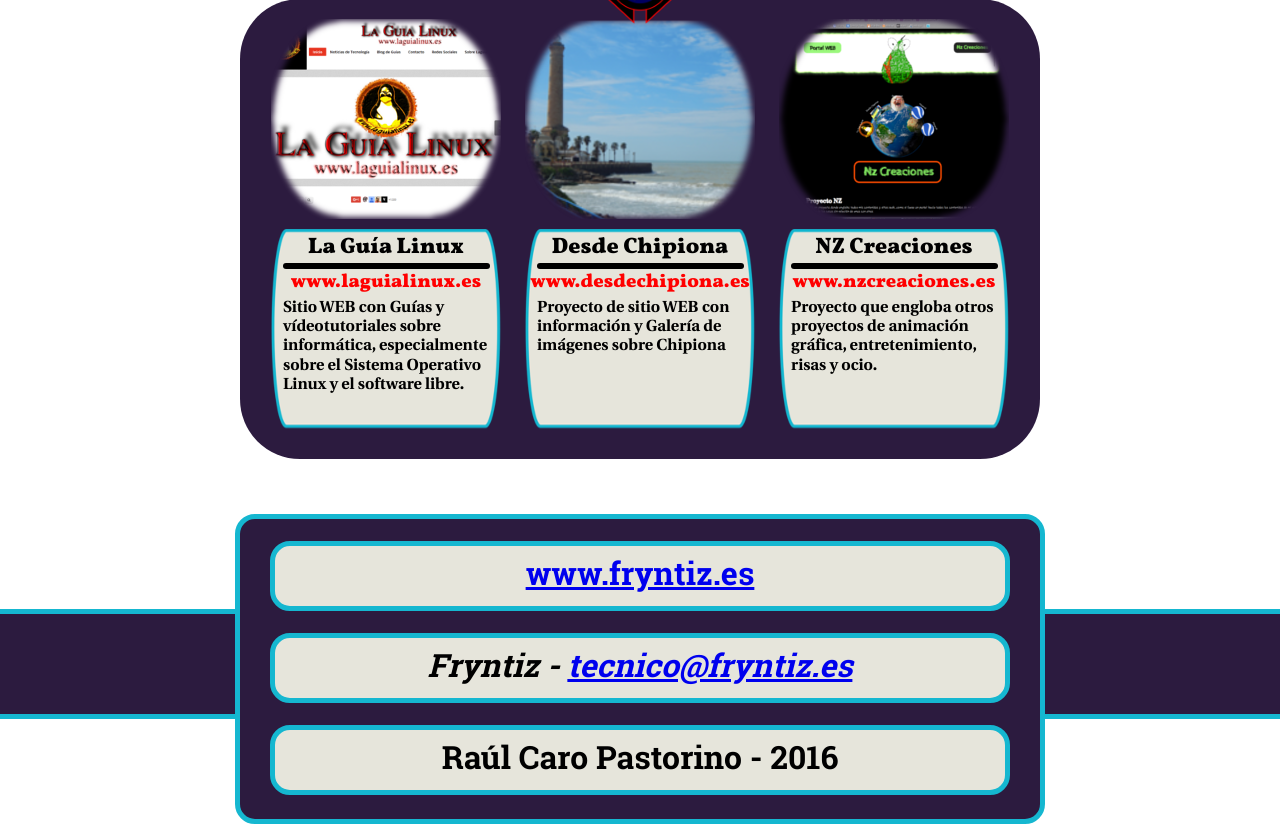
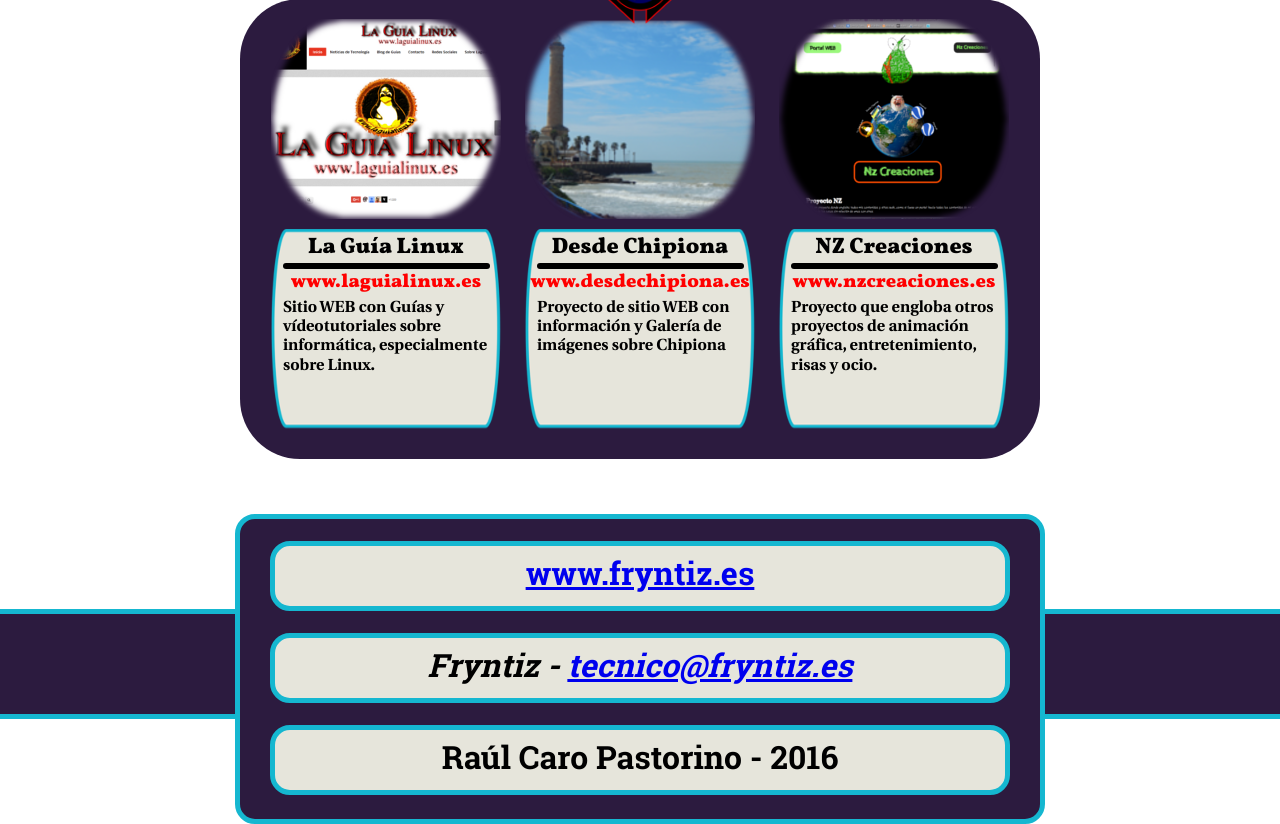
Before and after one commit to raupulus/www.fryntiz.es, a PHP site: page / in a window 1280 px wide. Shown: the part 1024-1848 px from the top of the page. Run offline with PHP 8.4, Linux system fonts and the light colour scheme.

Commit message:
Reducido texto

```diff
--- a/contenido.php
+++ b/contenido.php
@@ -24,7 +24,7 @@ Proyectos
 				<HR/>
 				<A href="http://www.laguialinux.es" title="La Guía Linux" class="enlaceEntrada">www.laguialinux.es</A>
 				<P>
-					Sitio WEB con Guías y vídeotutoriales sobre informática, especialmente sobre el Sistema Operativo Linux y el software libre.
+					Sitio WEB con Guías y vídeotutoriales sobre informática, especialmente sobre Linux.
 				</P>
 			</DIV>
 		</DIV>
```
